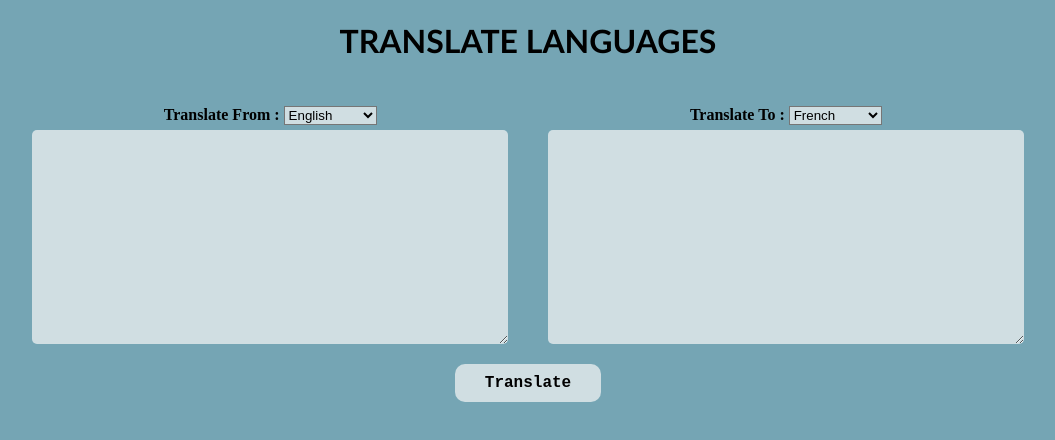
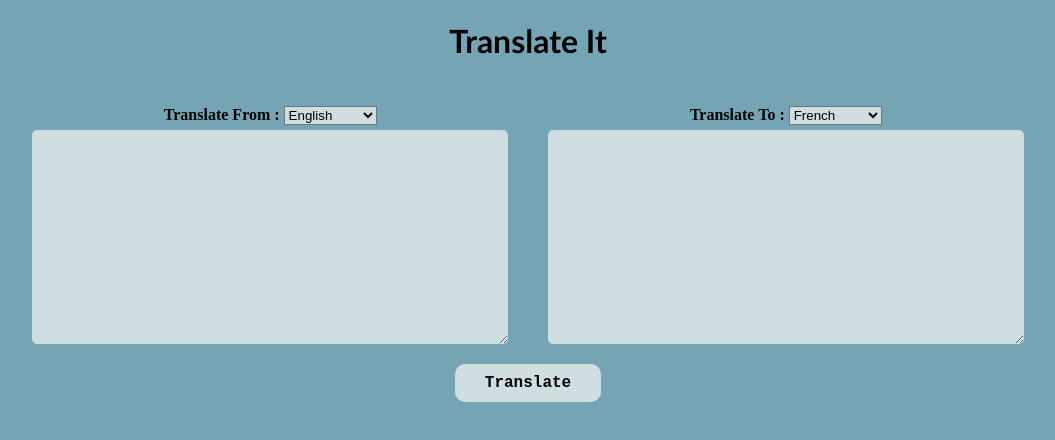
Before and after one commit to khadija-0/phase1-project, a plain HTML site: page index.html in a window 1280 px wide. Shown: the whole page, without its empty margins (112-1167 px from the left). Drawn offline with Linux system fonts and the light colour scheme.

Commit message:
Create index.html

```diff
--- a/index.html
+++ b/index.html
@@ -8,7 +8,7 @@
     <link rel="stylesheet" href="./index.css">
   </head>
   <body>
-      <h1>TRANSLATE LANGUAGES</h1>
+      <h1>Translate It</h1>
     <div id="mainBox">
       <div id="box">
         <div id="inputBox">
```
